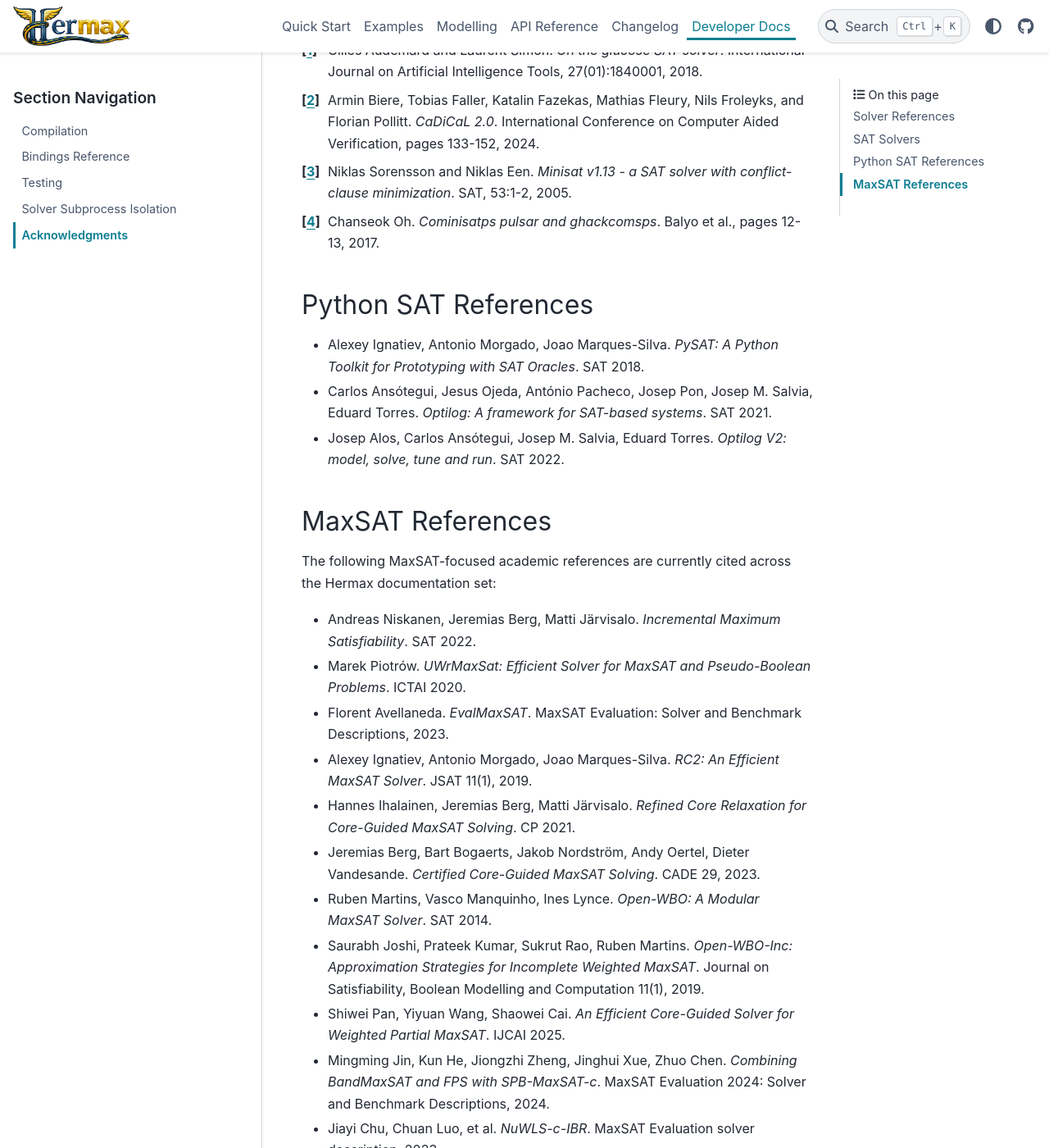
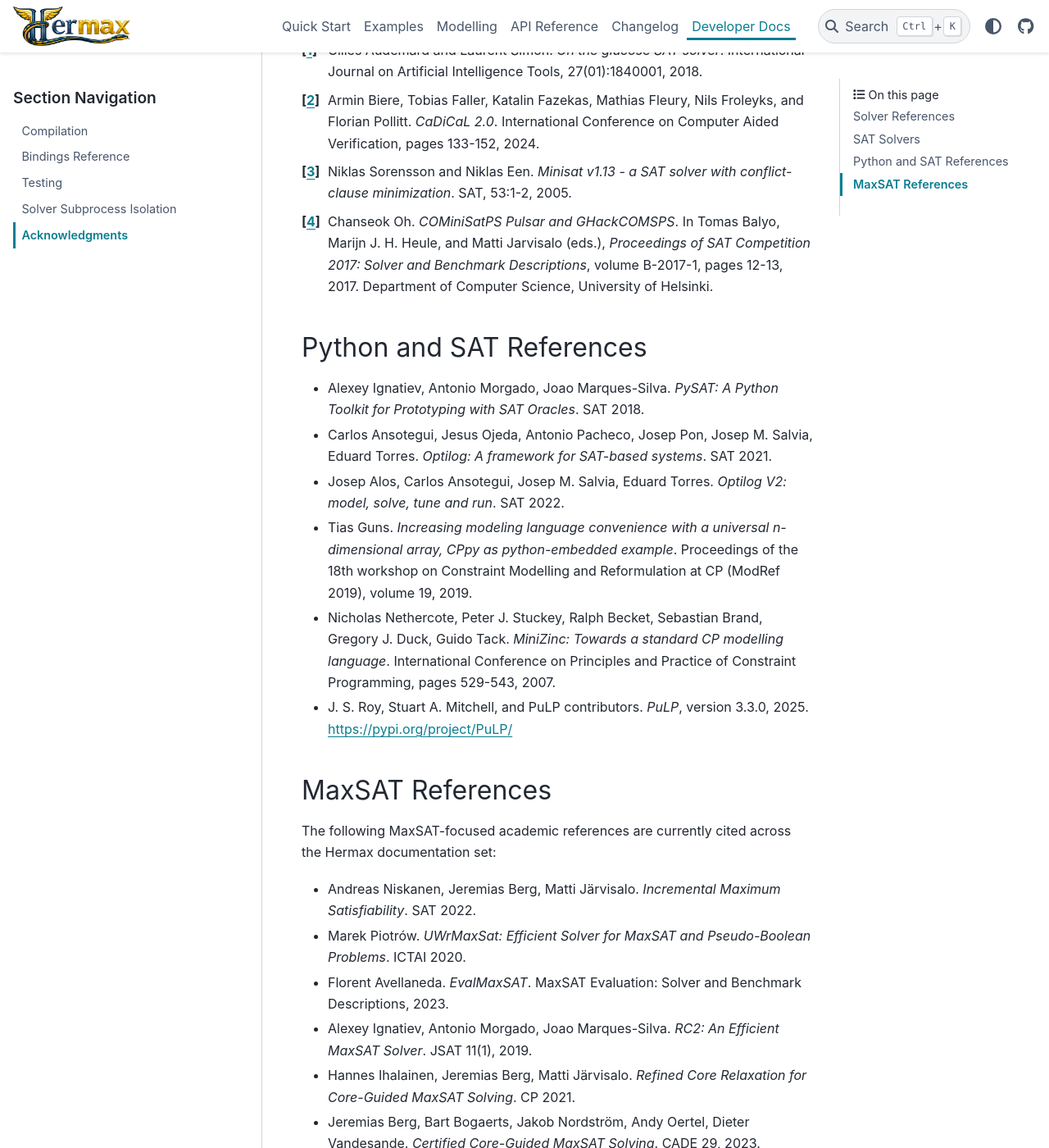
Before and after one commit to josalhor/hermax, a Sphinx documentation site: the page built from docs/acknowledgments.rst, in a window 1280 px wide and 1400 px high, scrolled down 562 px. Shown: the whole window at 82% size. Built offline with Sphinx 7.4.7 and the PyData theme 0.15.4, drawn with Linux system fonts in a browser that asks for light colours; some of the changed text lies outside the part shown.

```diff
--- a/docs/acknowledgments.rst
+++ b/docs/acknowledgments.rst
@@ -25,19 +25,32 @@ Glucose [1]_, CaDiCaL [2]_, MiniSat [3]_, and CominiSatPS [4]_.
 .. [3] Niklas Sorensson and Niklas Een.
    *Minisat v1.13 - a SAT solver with conflict-clause minimization*.
    SAT, 53:1-2, 2005.
-.. [4] Chanseok Oh. *Cominisatps pulsar and ghackcomsps*.
-   Balyo et al., pages 12-13, 2017.
+.. [4] Chanseok Oh. *COMiniSatPS Pulsar and GHackCOMSPS*.
+   In Tomas Balyo, Marijn J. H. Heule, and Matti Jarvisalo (eds.),
+   *Proceedings of SAT Competition 2017: Solver and Benchmark Descriptions*,
+   volume B-2017-1, pages 12-13, 2017. Department of Computer Science,
+   University of Helsinki.
 
-Python SAT References
+Python and SAT References
 ----------------------
 
 * Alexey Ignatiev, Antonio Morgado, Joao Marques-Silva.
   *PySAT: A Python Toolkit for Prototyping with SAT Oracles*. SAT 2018.
-* Carlos Ansótegui, Jesus Ojeda, António Pacheco, Josep Pon, Josep M. Salvia,
+* Carlos Ansotegui, Jesus Ojeda, Antonio Pacheco, Josep Pon, Josep M. Salvia,
   Eduard Torres.
   *Optilog: A framework for SAT-based systems*. SAT 2021.
-* Josep Alos, Carlos Ansótegui, Josep M. Salvia, Eduard Torres.
+* Josep Alos, Carlos Ansotegui, Josep M. Salvia, Eduard Torres.
   *Optilog V2: model, solve, tune and run*. SAT 2022.
+* Tias Guns.
+  *Increasing modeling language convenience with a universal n-dimensional array, CPpy as python-embedded example*.
+  Proceedings of the 18th workshop on Constraint Modelling and Reformulation at CP (ModRef 2019), volume 19, 2019.
+* Nicholas Nethercote, Peter J. Stuckey, Ralph Becket, Sebastian Brand,
+  Gregory J. Duck, Guido Tack.
+  *MiniZinc: Towards a standard CP modelling language*.
+  International Conference on Principles and Practice of Constraint Programming, pages 529-543, 2007.
+* J. S. Roy, Stuart A. Mitchell, and PuLP contributors.
+  *PuLP*, version 3.3.0, 2025.
+  https://pypi.org/project/PuLP/
 
 MaxSAT References
 ------------------------------------------
@@ -61,6 +74,9 @@ Hermax documentation set:
   *Certified Core-Guided MaxSAT Solving*. CADE 29, 2023.
 * Ruben Martins, Vasco Manquinho, Ines Lynce.
   *Open-WBO: A Modular MaxSAT Solver*. SAT 2014.
+* Benjamin Andres, Benjamin Kaufmann, Oliver Matheis, Torsten Schaub.
+  *Unsatisfiability-based Optimization in clasp*. ICLP 2012 Technical
+  Communications.
 * Saurabh Joshi, Prateek Kumar, Sukrut Rao, Ruben Martins.
   *Open-WBO-Inc: Approximation Strategies for Incomplete Weighted MaxSAT*.
   Journal on Satisfiability, Boolean Modelling and Computation 11(1), 2019.
@@ -69,11 +85,10 @@ Hermax documentation set:
 * Mingming Jin, Kun He, Jiongzhi Zheng, Jinghui Xue, Zhuo Chen.
   *Combining BandMaxSAT and FPS with SPB-MaxSAT-c*.
   MaxSAT Evaluation 2024: Solver and Benchmark Descriptions, 2024.
-* Jiayi Chu, Chuan Luo, et al.
+* Menghua Jiang.
   *NuWLS-c-IBR*. MaxSAT Evaluation solver description, 2023.
-* Jeremias Berg.
-  *Loandra in the 2022 (and 2023) MaxSAT Evaluation*.
-  MaxSAT Evaluation 2023, 21, 2023.
+* Jeremias Berg, Emir Demirovic, Peter J. Stuckey.
+  *Core-Boosted Linear Search for Incomplete MaxSAT*. CPAIOR 2019.
 * Xujie Si, Xin Zhang, Vasco Manquinho, Mikolás Janota, Alexey Ignatiev,
   Mayur Naik.
   *On Incremental Core-Guided MaxSAT Solving*. CP 2016.
--- a/docs/bindings.rst
+++ b/docs/bindings.rst
@@ -441,9 +441,11 @@ References
 * Marek Piotrów. *UWrMaxSat: Efficient Solver for MaxSAT and Pseudo-Boolean Problems*. ICTAI 2020.
 * Florent Avellaneda. *EvalMaxSAT*. MaxSAT Evaluation: Solver and Benchmark Descriptions, 2023.
 * Alexey Ignatiev, Antonio Morgado, Joao Marques-Silva. *RC2: An Efficient MaxSAT Solver*. JSAT 11(1), 2019.
+* Hannes Ihalainen, Jeremias Berg, Matti Jarvisalo. *Refined Core Relaxation for Core-Guided MaxSAT Solving*. CP 2021.
 * Ruben Martins, Vasco Manquinho, Ines Lynce. *Open-WBO: A Modular MaxSAT Solver*. SAT 2014.
+* Benjamin Andres, Benjamin Kaufmann, Oliver Matheis, Torsten Schaub. *Unsatisfiability-based Optimization in clasp*. ICLP 2012 Technical Communications.
 * Saurabh Joshi, Prateek Kumar, Sukrut Rao, Ruben Martins. *Open-WBO-Inc: Approximation Strategies for Incomplete Weighted MaxSAT*. Journal on Satisfiability, Boolean Modelling and Computation 11(1), 2019.
 * Shiwei Pan, Yiyuan Wang, Shaowei Cai. *An Efficient Core-Guided Solver for Weighted Partial MaxSAT*. IJCAI 2025.
 * Mingming Jin, Kun He, Jiongzhi Zheng, Jinghui Xue, Zhuo Chen. *Combining BandMaxSAT and FPS with SPB-MaxSAT-c*. MaxSAT Evaluation 2024: Solver and Benchmark Descriptions, 2024.
-* Jiayi Chu, Chuan Luo, et al. *NuWLS-c-IBR*. MaxSAT Evaluation solver description, 2023.
-* Jeremias Berg. *Loandra in the 2022 (and 2023) MaxSAT Evaluation*. MaxSAT Evaluation 2023, 21, 2023.
+* Menghua Jiang. *NuWLS-c-IBR*. MaxSAT Evaluation solver description, 2023.
+* Jeremias Berg, Emir Demirovic, Peter J. Stuckey. *Core-Boosted Linear Search for Incomplete MaxSAT*. CPAIOR 2019.
--- a/docs/incremental.rst
+++ b/docs/incremental.rst
@@ -40,9 +40,8 @@ The classes map to the following backends:
    cause native crashes.
 
 .. warning::
-   EvalMaxSAT backends are currently unstable on macOS (both ``arm64`` and
-   ``x86_64``) and may crash in some weighted-core workflows.
-   Prefer other backends on macOS until this is fixed.
+   On macOS, preprocessing is disabled for EvalMaxSAT backends due to
+   possible native crashes.
 
 Incremental MaxSAT
 ------------------
--- a/docs/interface.rst
+++ b/docs/interface.rst
@@ -74,6 +74,7 @@ References
 
 .. [1] Andreas Niskanen, Jeremias Berg, Matti Järvisalo. *Incremental Maximum Satisfiability*. SAT 2022.
 .. [2] Niklas Eén, Niklas Sörensson. *An Extensible SAT-solver*. SAT 2003.
-.. [3] Tomas Balyo, Armin Biere. *IPASIR: The Standard Interface for Incremental Satisfiability Solving*. https://github.com/biotomas/ipasir
+.. [3] Tomas Balyo, Armin Biere, Markus Iser, Carsten Sinz, Allen Van Gelder.
+   *SAT race 2015*. Artificial Intelligence, 241:45-65, 2016.
 .. [4] Xujie Si, Xin Zhang, Vasco Manquinho, Mikolás Janota, Alexey Ignatiev, Mayur Naik. *On Incremental Core-Guided MaxSAT Solving*. CP 2016.
 .. [5] Alexey Ignatiev, Yacine Izza, Peter J. Stuckey, Joao Marques-Silva. *Using MaxSAT for Efficient Explanations of Tree Ensembles*. AAAI 2022.
--- a/docs/non_incremental_incomplete.rst
+++ b/docs/non_incremental_incomplete.rst
@@ -105,5 +105,5 @@ References
 * Saurabh Joshi, Prateek Kumar, Sukrut Rao, Ruben Martins. *Open-WBO-Inc: Approximation Strategies for Incomplete Weighted MaxSAT*. Journal on Satisfiability, Boolean Modelling and Computation 11(1), 2019.
 * Alexander Nadel. *TT-Open-WBO-Inc: an efficient anytime MaxSAT solver*. Journal on Satisfiability, Boolean Modelling and Computation 15(1), 2024.
 * Alexander Nadel. *Polarity and Variable Selection Heuristics for SAT-Based Anytime MaxSAT: System Description*. Journal on Satisfiability, Boolean Modelling and Computation 12(1), 2020.
-* Jeremias Berg. *Loandra in the 2022 (and 2023) MaxSAT Evaluation*. MaxSAT Evaluation 2023, 21, 2023.
-* Jiayi Chu, Chuan Luo, et al. *NuWLS-c-IBR*. MaxSAT Evaluation solver description, 2023.
+* Jeremias Berg, Emir Demirovic, Peter J. Stuckey. *Core-Boosted Linear Search for Incomplete MaxSAT*. CPAIOR 2019.
+* Menghua Jiang. *NuWLS-c-IBR*. MaxSAT Evaluation solver description, 2023.
```
Also changed, not shown: README.md (+7 -6 lines), docs/non_incremental.rst (+9 -8 lines), 4 other files.
